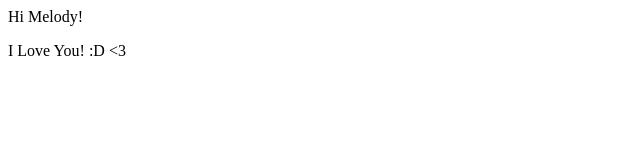
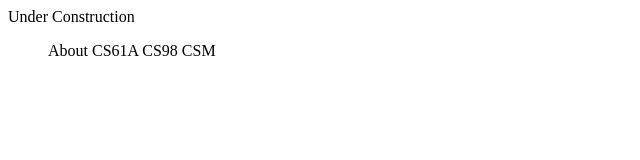
Before and after one commit to alfonsomartinez/alfonsomartinez.github.io, a plain HTML site: page index.html in a window 1280 px wide. Shown: the whole page, without its empty margins (0-640 px from the left). Drawn offline with Linux system fonts and the light colour scheme.

Commit message:
Added the List

```diff
--- a/index.html
+++ b/index.html
@@ -1,10 +1,15 @@
 <!DOCTYPE html>
 <head>
-    Hi Melody!
+    Under Construction
 </head>
 
 <body>
-    <p>
-        I Love You! :D <3
-    </p>
+    <ul>
+    About
+    CS61A
+    CS98
+    CSM
+    </ul>
 </body>
+
+</html>
```
